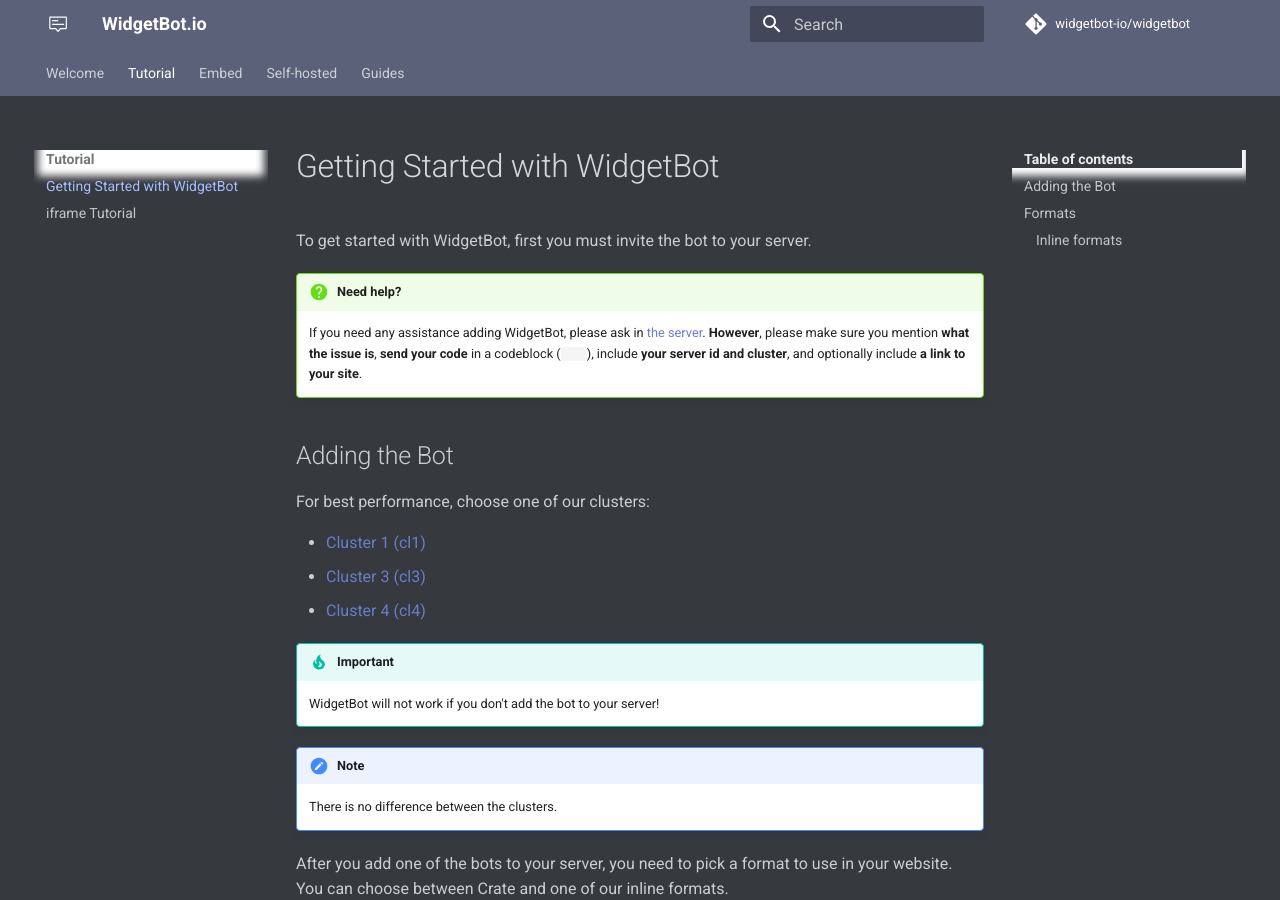
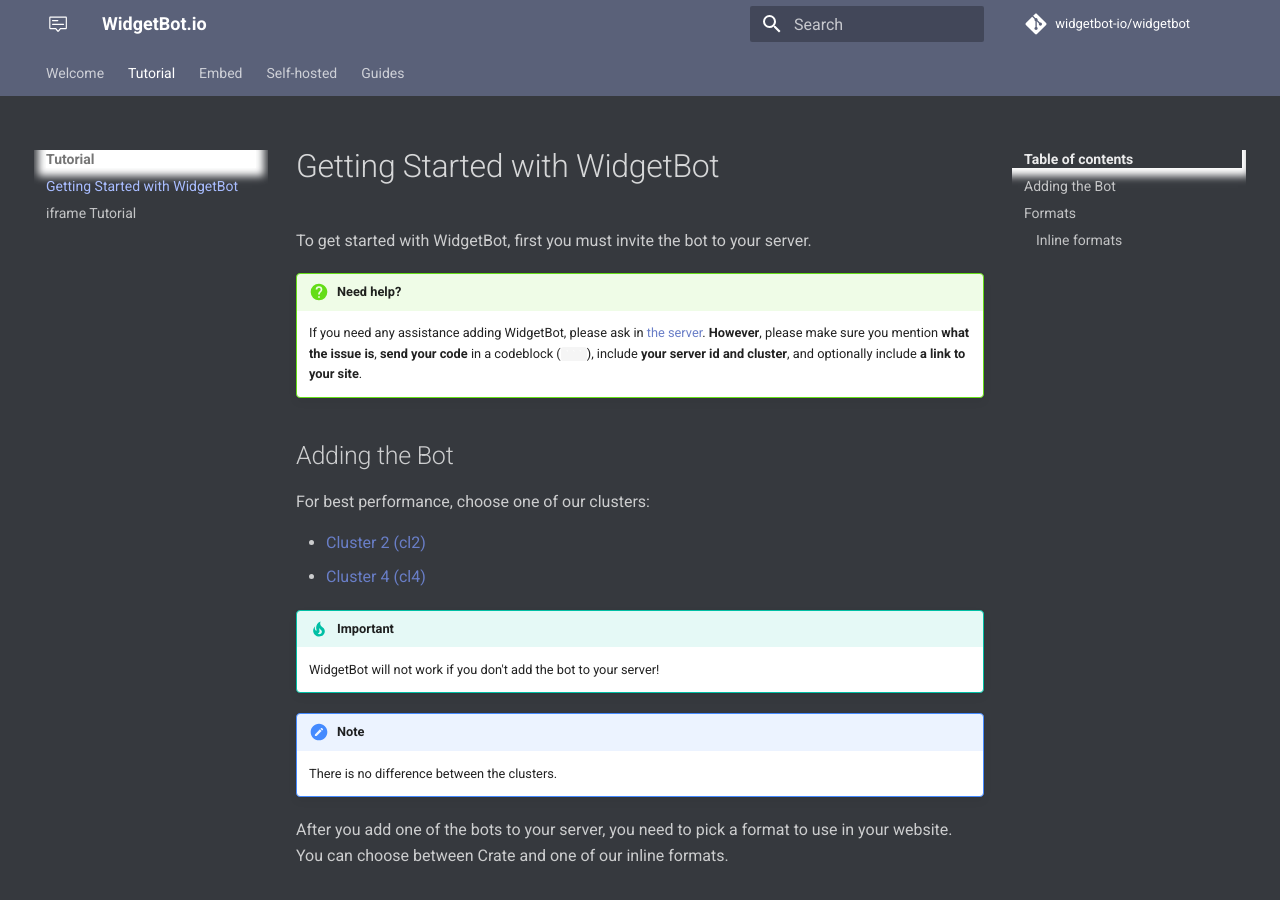
Before and after one commit to widgetbot-io/documentation, an MkDocs documentation site: the page built from docs/tutorial/index.md, in a window 1280 px wide and 900 px high. Built offline with MkDocs 1.6.1 and Material for MkDocs 9.7.7, drawn with Linux system fonts in a browser that asks for light colours; a script that is not in the unit is left out; comment, search, counter and statistics services are not loaded; old or Windows-style settings are respelled for this version of MkDocs.

Commit message:
clusters 1&3 are down

```diff
--- a/docs/tutorial/index.md
+++ b/docs/tutorial/index.md
@@ -8,9 +8,10 @@ To get started with WidgetBot, first you must invite the bot to your server.
 
 For best performance, choose one of our clusters:
 
-* [Cluster 1 (cl1)](https://discordapp.com/oauth2/authorize?client_id=454690519952523267&scope=bot&permissions=537218112)
-* [Cluster 3 (cl3)](https://discordapp.com/oauth2/authorize?client_id=454690769010425856&scope=bot&permissions=537218112)
-* [Cluster 4 (cl4)](https://discordapp.com/oauth2/authorize?client_id=454690860097863680&scope=bot&permissions=537218112)
+<!--* [Cluster 1 (cl1)](https://discordapp.com/oauth2/authorize?client_id=454690519952523267&scope=bot&permissions=537218112)
+* [Cluster 3 (cl3)](https://discordapp.com/oauth2/authorize?client_id=454690769010425856&scope=bot&permissions=537218112)-->
+* [Cluster 2 (cl2)](https://school-b.us/wbot-cl2)
+* [Cluster 4 (cl4)](https://school-b.us/wbot-cl4)
 
 !!! tip "Important"
     WidgetBot will not work if you don't add the bot to your server!
```
Also changed, not shown: docs/guides/move-to-cluster.md (+4 -3 lines).
